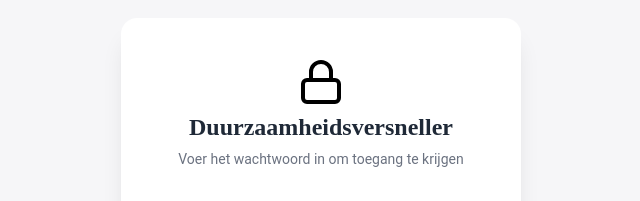
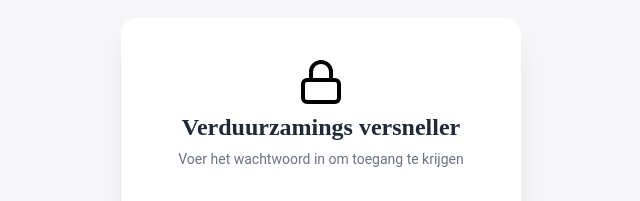
Before and after one commit to Ruben-DP/Greenbooster, a Next.js app: page / in a window 1280 px wide. Shown: the part 215-416 px from the top of the page, without its empty margins (319-959 px from the left). Built offline with nearby package versions, Linux system fonts and the light colour scheme; no server answers; a web font is replaced by a local one.

Commit message:
changed name and password

```diff
--- a/src/app/layout.tsx
+++ b/src/app/layout.tsx
@@ -9,7 +9,7 @@ const inter = Inter({
 });
 
 export const metadata: Metadata = {
-  title: "Duurzaamheidsversneller",
+  title: "Verduurzamings versneller",
   description: "Generated by create next app",
 };
 
--- a/src/modules/PasswordProtection.tsx
+++ b/src/modules/PasswordProtection.tsx
@@ -11,7 +11,7 @@ const PasswordProtection = ({ children }) => {
   const [isLoading, setIsLoading] = useState(true);
 
   // Simple password - you can change this
-  const CORRECT_PASSWORD = 'DuurzameEddy25';
+  const CORRECT_PASSWORD = 'SnelleEddy25';
 
   useEffect(() => {
     // Check if user is already authenticated
@@ -56,7 +56,7 @@ const PasswordProtection = ({ children }) => {
         <div className="auth-card">
           <div className="auth-header">
             <Lock size={48} className="auth-icon" />
-            <h1>Duurzaamheidsversneller</h1>
+            <h1>Verduurzamings versneller</h1>
             <p>Voer het wachtwoord in om toegang te krijgen</p>
           </div>
 
```
